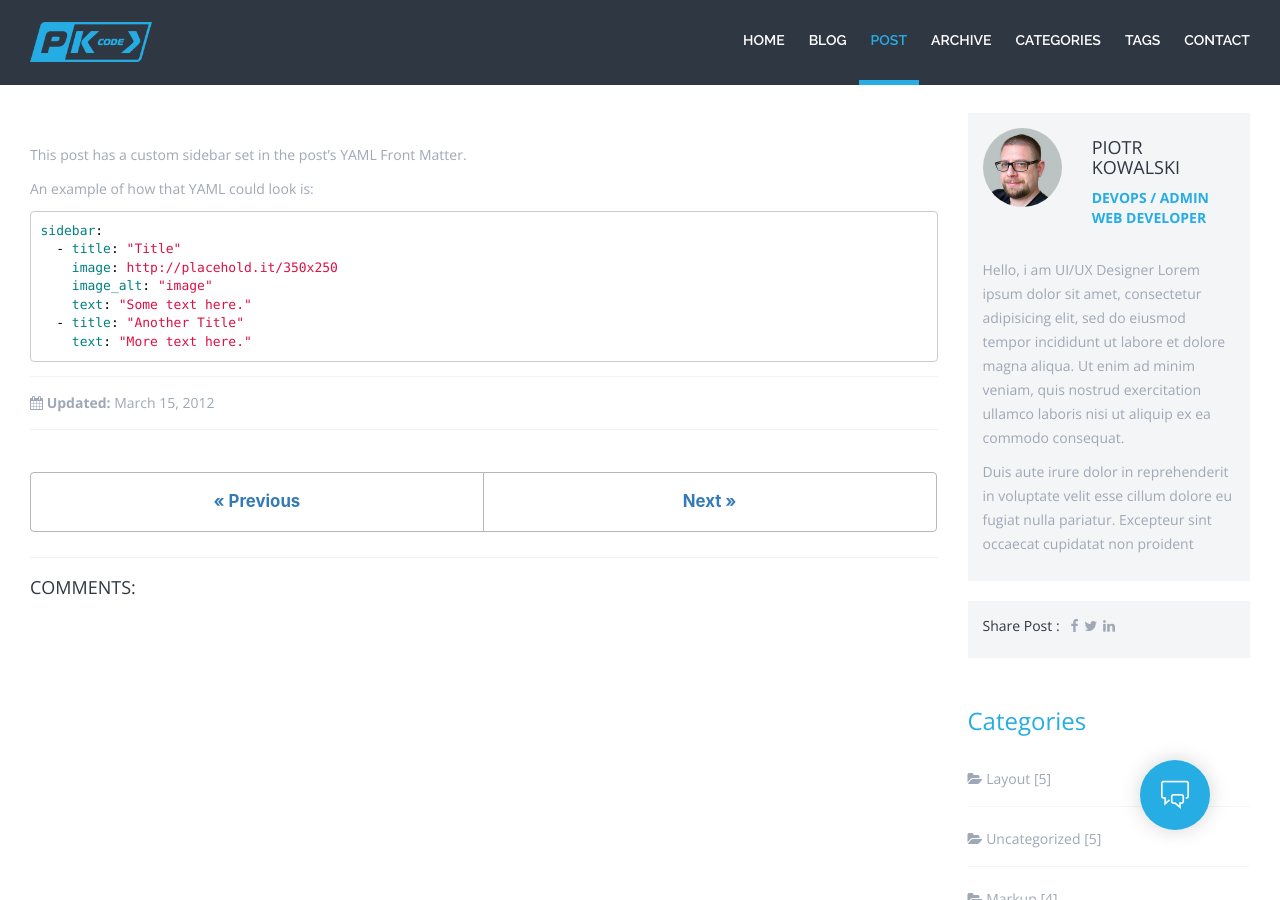
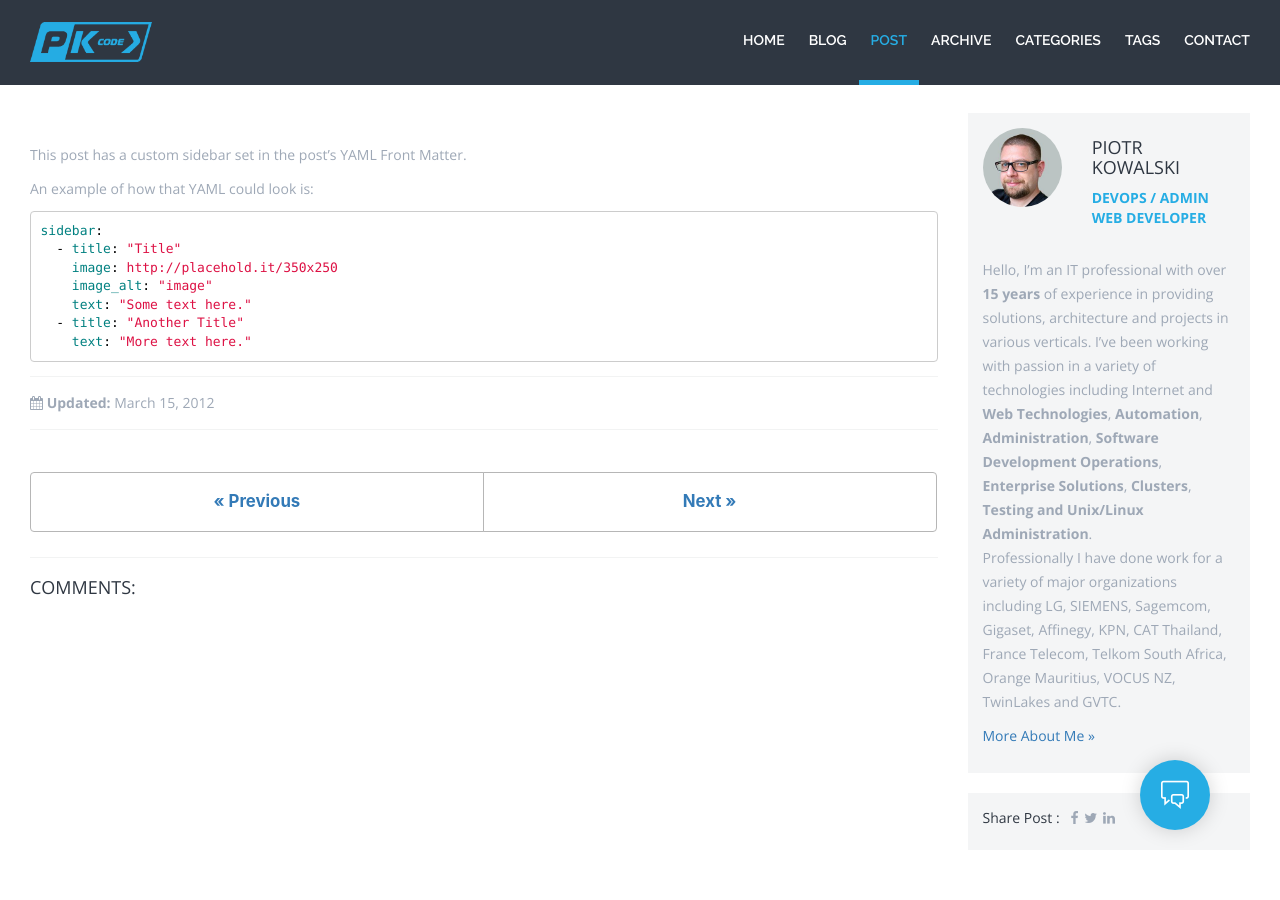
Before and after one commit to bitroniq/bitroniq.github.io, a Jekyll site: the page built from _posts/2012-03-15-layout-sidebar-custom.md, in a window 1280 px wide and 900 px high, scrolled down 437 px. Built offline with Jekyll 4.4.1, drawn with Linux system fonts in a browser that asks for light colours; comment, search, counter and statistics services are not loaded.

Commit message:
FIXED #41 - Sidebar author description

```diff
--- a/_config.yml
+++ b/_config.yml
@@ -193,6 +193,15 @@ analytics:
 # Site Author
 author:
   name             : "Piotr Kowalski"
+  about            : |
+                     Hello, I'm an IT professional with over **15 years** of experience in providing solutions,
+                     architecture and projects in various verticals. I've been working with passion in a variety
+                     of technologies including Internet and **Web Technologies**, **Automation**, **Administration**, **Software
+                     Development Operations**, **Enterprise Solutions**, **Clusters**, **Testing and Unix/Linux
+                     Administration**.
+                     Professionally I have done work for a variety of major organizations including
+                     LG, SIEMENS, Sagemcom, Gigaset, Affinegy, KPN, CAT Thailand, France Telecom,
+                     Telkom South Africa, Orange Mauritius, VOCUS NZ, TwinLakes and GVTC.
   avatar           : # path of avatar image, e.g. "/assets/images/bio-photo.jpg"
   bio              : "I am an IT guy with lots of passion and ideas for creating new projects."
   location         : "Poland"
--- a/_includes/post-content-sidebar.html
+++ b/_includes/post-content-sidebar.html
@@ -13,8 +13,8 @@
                 </div>
               </div>
               <div class="author-content">
-                <p> Hello, i am UI/UX Designer Lorem ipsum dolor sit amet, consectetur adipisicing elit, sed do eiusmod tempor incididunt ut labore et dolore magna aliqua. Ut enim ad minim veniam, quis nostrud exercitation ullamco laboris nisi ut aliquip ex ea commodo consequat. </p>
-                <p>Duis aute irure dolor in reprehenderit in voluptate velit esse cillum dolore eu fugiat nulla pariatur. Excepteur sint occaecat cupidatat non proident</p>
+                {{ site.author.about | markdownify }}
+                <p><a href="{{ site.baseur }}/#about">More About Me &raquo;</a></p>
               </div>
             </div>
             <div class="slidebar-share">
```
